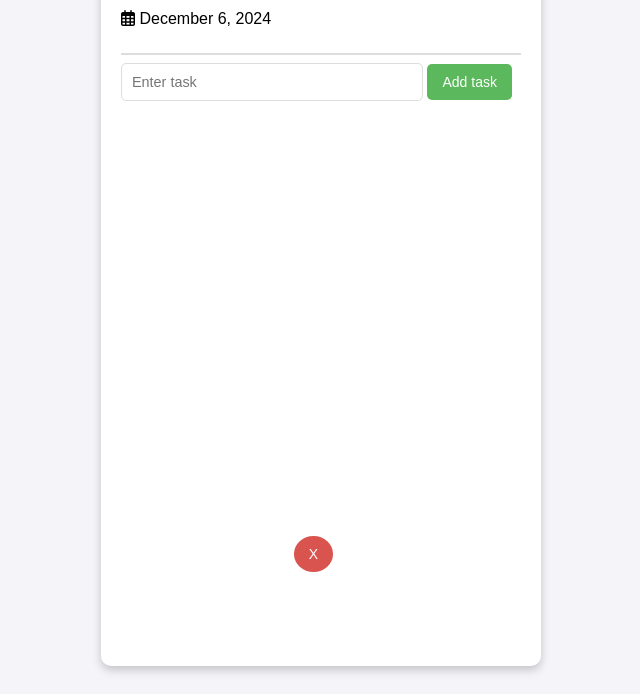
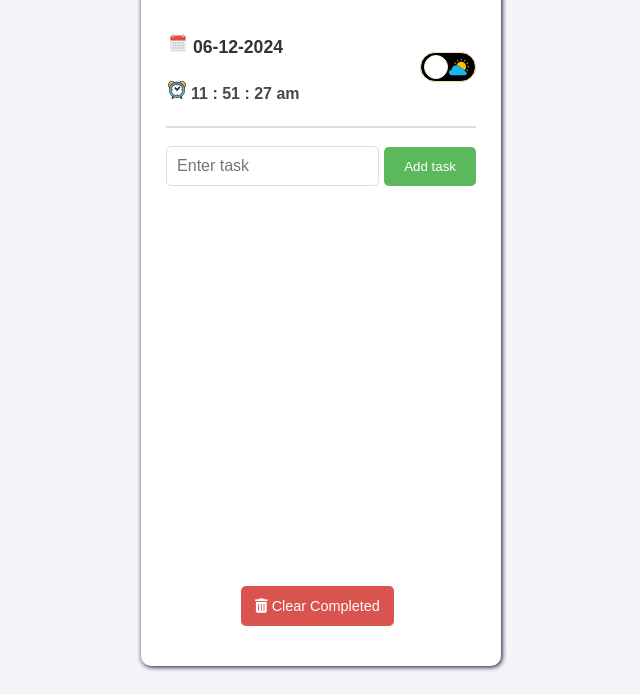
Before and after one commit to GungunSaini/Plan-your-day, a plain HTML site: page index.html in a window 1280 px wide. Shown: the part 114-808 px from the top of the page, without its empty margins (319-959 px from the left). Drawn offline with Linux system fonts and the light colour scheme.

Commit message:
Second Commit

```diff
--- a/app.js
+++ b/app.js
@@ -1,27 +1,80 @@
-let inp = document.querySelector("input");
-let btn = document.querySelector("button");
+let inp = document.querySelector("#task-input");
+let btn = document.querySelector("#add-task-btn");
 let ul = document.querySelector("ul");
+let theme = document.getElementById("switch");
+let time = document.getElementById("clock");
+let timeformat = document.getElementById("timeformat");
+
+
+// Save dark mode state
+theme.addEventListener("change", () => {
+    document.querySelector(".todo").classList.toggle("dark");
+    document.querySelector("#clock").classList.toggle("white");
+    document.querySelector("#timeformat").classList.toggle("white");
+    document.querySelector("#current-date").classList.toggle("white");
+
+    localStorage.setItem("darkMode", theme.checked);
+});
+
+
+
+// Apply dark mode on load
+window.addEventListener("load", () => {
+    let isDarkMode = JSON.parse(localStorage.getItem("darkMode"));
+    if (isDarkMode) {
+        document.body.classList.add("body-dark");
+        theme.checked = true;
+    }
+});
+
 
 
 // display the current date
 function displayCurrentDate() {
     let now = new Date();
-    let options = { year: "numeric", month: "long", day: "numeric" };
-    let formattedDate = now.toLocaleDateString(undefined, options);
+
+    let date = now.getDate();
+    let month = now.getMonth()+1;
+    let year = now.getFullYear();
+
+    date = date<10 ? `0${date}` : date;
+    month = month<10 ? `0${month}` : month;
+
+    let formattedDate = `${date}-${month}-${year}`;
 
     let dateElement = document.getElementById("current-date");
-    dateElement.innerHTML = `<i class="fa-regular fa-calendar-days"></i>  ${formattedDate}`;
+    dateElement.innerHTML = ` <img src="assets/calendar.svg" class="calendar" > ${formattedDate}`;
 }
 
 displayCurrentDate();
+
+document.addEventListener("DOMContentLoaded", ()=>{
+    setInterval(showTime , 1000)
+})
+
+let showTime = () => {
+    let date = new Date();
+
+    let hr = date.getHours();
+    let mins = date.getMinutes();
+    let secs = date.getSeconds();
+
+
+    hr = hr<10 ? `0${hr}` : hr;
+    mins = mins<10 ? `0${mins}` : mins;
+    secs = secs<10 ? `0${secs}` : secs;
+
+    clock.innerHTML = ` <img src="assets/clock.svg" class="clock">${hr} : ${mins} : ${secs}`;
+    timeformat.innerText = hr>12 ? "pm" : "am";
+}
 
 
 
 // Create a Remove button
 let dlt = document.createElement("button");
-dlt.innerText = "X";
+dlt.innerHTML = '<i class="fa-solid fa-trash-can"></i>  Clear Completed';
 dlt.classList.add("remove");
-document.querySelector("div").append(dlt);
+document.querySelector(".todo").append(dlt);
 
 
 // Load tasks from localStorage on page load
@@ -38,7 +91,7 @@ btn.addEventListener("click", function () {
     let taskText = inp.value.trim();
     if (taskText === "") return;
 
-    addTaskToDOM(taskText, false); // Add task to DOM
+    addTaskToDOM(taskText, false);
     inp.value = "";
 });
 
@@ -53,6 +106,7 @@ function addTaskToDOM(taskText, isChecked) {
     let checkbox = document.createElement("input");
     checkbox.type = "checkbox";
     checkbox.checked = isChecked;
+    checkbox.classList.add("checkbox");
 
 
     let hr = document.createElement("hr");
@@ -71,7 +125,7 @@ function addTaskToDOM(taskText, isChecked) {
         } else {
             task.style.textDecoration = "none";
         }
-        saveTasksToLocalStorage(); // Update tasks in localStorage
+        saveTasksToLocalStorage();
     });
 
 
@@ -79,7 +133,7 @@ function addTaskToDOM(taskText, isChecked) {
         task.style.textDecoration = "line-through";
     }
 
-    saveTasksToLocalStorage(); // Save tasks after adding
+    saveTasksToLocalStorage();
 }
 
 
@@ -93,7 +147,7 @@ dlt.addEventListener("click", () => {
             task.remove();
         }
     });
-    saveTasksToLocalStorage(); // Update localStorage after removal
+    saveTasksToLocalStorage();
 });
 
 
--- a/index.html
+++ b/index.html
@@ -3,7 +3,7 @@
 <head>
     <meta charset="UTF-8">
     <meta name="viewport" content="width=device-width, initial-scale=1.0">
-    <link rel="icon" href="logo.png">
+    <link rel="icon" href="assets/logo.png">
     <title>Todo List</title>
     <link rel="stylesheet" href="style.css">
     <link rel="stylesheet" href="https://cdnjs.cloudflare.com/ajax/libs/font-awesome/6.7.1/css/all.min.css" integrity="sha512-5Hs3dF2AEPkpNAR7UiOHba+lRSJNeM2ECkwxUIxC1Q/FLycGTbNapWXB4tP889k5T5Ju8fs4b1P5z/iB4nMfSQ==" crossorigin="anonymous" referrerpolicy="no-referrer" />
@@ -11,13 +11,36 @@
 <body>
     <div class="todo">
         <h1>
-            <img src="tasks.png" style="height: 30px; width: 35px;">Plan Your Day</h1>
-        <p id="current-date"></p>
+            <img src="assets/tasks.png" style="height: 30px; width: 35px;"> Plan Your Day
+        </h1>
+
+        <div class="date-dark-mode">
+            <div class="date-time">
+                <p id="current-date">6-11-2024</p>
+                <div id="time">
+                    <span id="clock">12:00:00</span>
+                    <span id="timeformat">pm</span>
+                </div>
+            </div>
+
+            <input type="checkbox" class="switch" id="switch">
+            <label for="switch">
+                <img src="assets/moon image.svg" class="moon">
+                <img src="assets/sun image.svg " class="sun">
+                <div class="ball"></div>
+            </label>
+        </div>
+
         <hr>
-        <input placeholder="Enter task" type="text">
-        <button>Add task</button>
+
+        <div class="input-btn">
+            <input id="task-input" placeholder="Enter task" type="text">
+            <button id="add-task-btn">Add task</button>
+        </div>
         <ul class="list"></ul>
+
     </div>
+
         <script src="app.js"></script>
 </body>
 </html>
--- a/style.css
+++ b/style.css
@@ -1,56 +1,73 @@
+*{
+    box-sizing: border-box;
+
+}
+
 body {
     font-family: Arial, sans-serif;
     background-color: #f4f4f9;
-    margin: 0;
+    margin-top: 0;
     padding: 0;
     display: flex;
     justify-content: center;
     align-items: center;
     height: 100vh;
+    overflow: hidden;
 }
 
 .todo {
     background: white;
-    padding: 20px;
+    padding: 0px 25px 0px 25px;
     border-radius: 10px;
-    box-shadow: 0 4px 10px rgba(0, 0, 0, 0.2);
-    width: 400px;
-    height: 90vh;
+    box-shadow: 1px 1px 5px rgb(5, 5, 42);
+    height: 95vh;
+    position: relative;
 }
 
 .todo h1 {
-    margin-bottom: 20px;
+    background-color: #f6c4ae;
+    border-radius: 10px;
+    padding: 15px;
     color: #4A90E2;
-    text-align: center;
+    display: flex;
+    justify-content: center
 }
 
-.todo input[type="text"] {
+.input-btn{
+    display: flex;
+    justify-content: space-evenly;
+    align-items: center;
+    padding-top: 10px;
+}
+
+.input-btn input[type="text"] {
     width: 70%;
     padding: 10px;
     border: 1px solid #ddd;
     border-radius: 5px;
-    outline: none;
-    font-size: 0.9rem;
+    font-size: 1rem;
 }
 
-.todo button {
-    padding: 10px 15px;
+.input-btn button {
+    width: 30%;
+    padding: 12px;
     background-color: #5cb85c;
     color: white;
     border: none;
     border-radius: 5px;
     cursor: pointer;
-    font-size: 14px;
+    /* font-size: 0.7rem; */
+    margin-left: 5px;
 }
 
-.todo button:hover {
+.input-btn button:hover {
     background-color: #4cae4c;
 }
 
 .list {
     list-style: none;
     padding: 0;
-    margin-top: 20px;
+    margin-top: 15px;
 }
 
 .list li {
@@ -72,14 +89,16 @@ div .remove {
     background-color: #d9534f;
     color: white;
     border: none;
-    border-radius: 50%;
     cursor: pointer;
-    margin-left: 10.8rem;
+    padding: 12px 14px;
+    border-radius: 5px;
+    font-size: 0.9rem;
     position: absolute;
-    top: 650px;
+    bottom: 40px;
+    left: 100px;
 }
 
- div .remove:hover {
+div .remove:hover {
     background-color: #c9302c;
 }
 
@@ -87,15 +106,108 @@ hr {
     border: 1px solid #ddd;
 }
 
-#current-date {
-    font-size: 1rem;
-    color: black;
-    margin-bottom: 20px;
-    width: 200px;
-    padding: 5px 0px;
+
+.date-time {
+    font-weight: bold;
+    font-family: 'Arial', sans-serif;
+    padding: 0px 5px 15px 2px;
+    display: flex;
+    flex-direction: column;
 }
 
-@media(max-width: 430px){
+#current-date {
+    font-size: 1.1rem;
+    font-weight: bold;
+    color: #333;
+}
+
+
+#time {
+    font-size: 1rem;
+    color: #494949;
+}
+
+.clock{
+    height: 18px;
+    width: 18px;
+    margin: 5px 5px 0px 0px;
+}
+
+.calendar{
+    height: 20px;
+    width: 20px;
+}
+
+
+.date-dark-mode{
+    display: flex;
+    justify-content: space-between;
+    align-items: center;
+}
+
+
+
+.switch{
+    opacity: 0;
+    position: absolute;
+}
+
+.switch + label {
+    height: 30px;
+    width: 56px;
+    border: 1px solid wheat;
+    border-radius: 50px;
+    padding: 4px;
+    display: inline-block;
+    display: flex;
+    align-items: center;
+    justify-content: space-between;
+    background-color: black;
+    position: relative;
+}
+
+.ball{
+    height: 24px;
+    width: 24px;
+    border: 1px solid whitesmoke;
+    background-color: white;
+    border-radius: 50%;
+    position: absolute;
+    left: 3px;
+    bottom: 0.1rem;
+    transition: transform 0.2s linear ease-in-out;
+}
+
+.switch:checked + label .ball {
+    transform: translateX(24px);
+}
+
+.moon {
+    height: 1.2rem;
+}
+
+.sun{
+    height: 1.5rem;
+}
+
+.checkbox{
+    accent-color: blue;
+    height: 17px;
+    width: 17px;
+}
+
+.white{
+    color: white;
+}
+
+.dark{
+    background-color: rgb(26, 25, 28);
+}
+
+
+
+
+/* @media(max-width: 430px){
     .todo button {
         padding: 10px 12px;
         border-radius: 5px;
@@ -113,4 +225,4 @@ hr {
         font-size: 1rem;
     }
 
-}
+} */
```
Also changed, not shown: assets/calendar.svg (added), assets/clock.svg (added), assets/logo.png (renamed from logo.png), assets/moon image.svg (added), assets/sun image.svg (added), assets/tasks.png (renamed from tasks.png).
